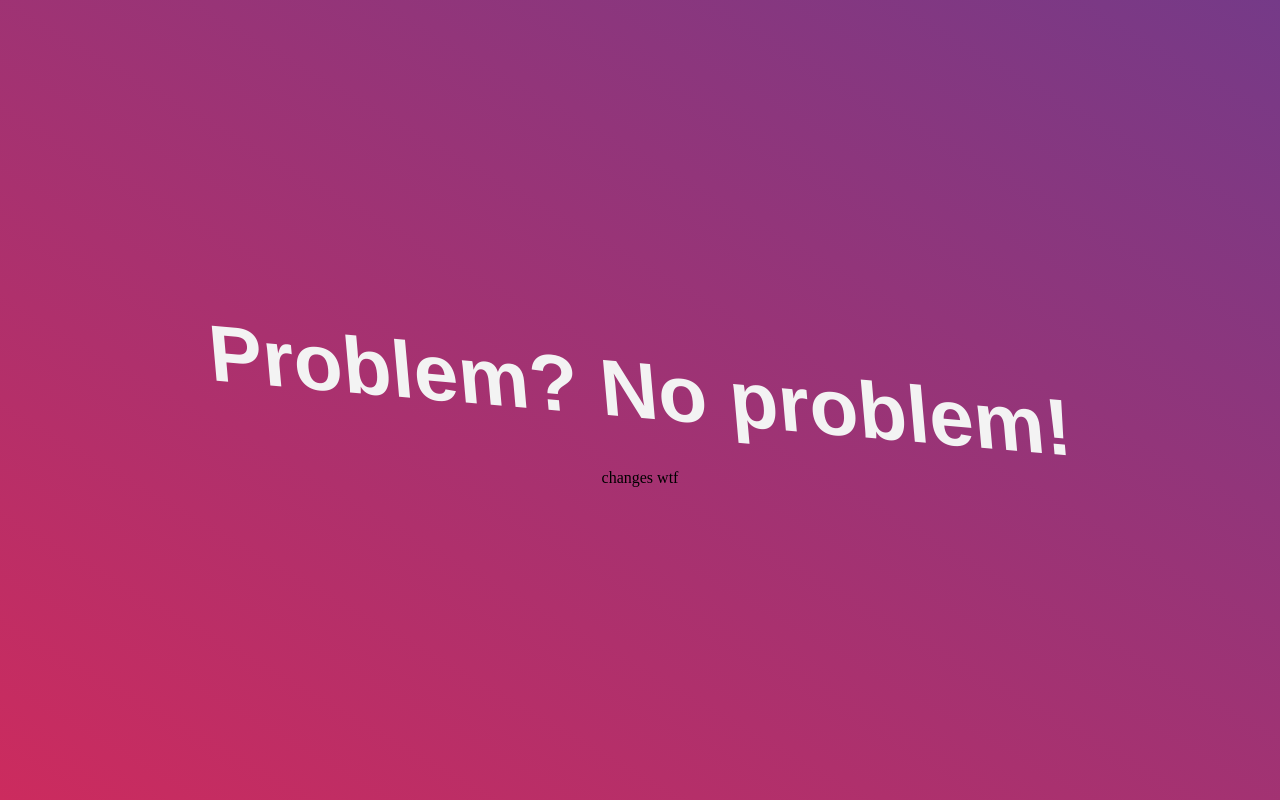
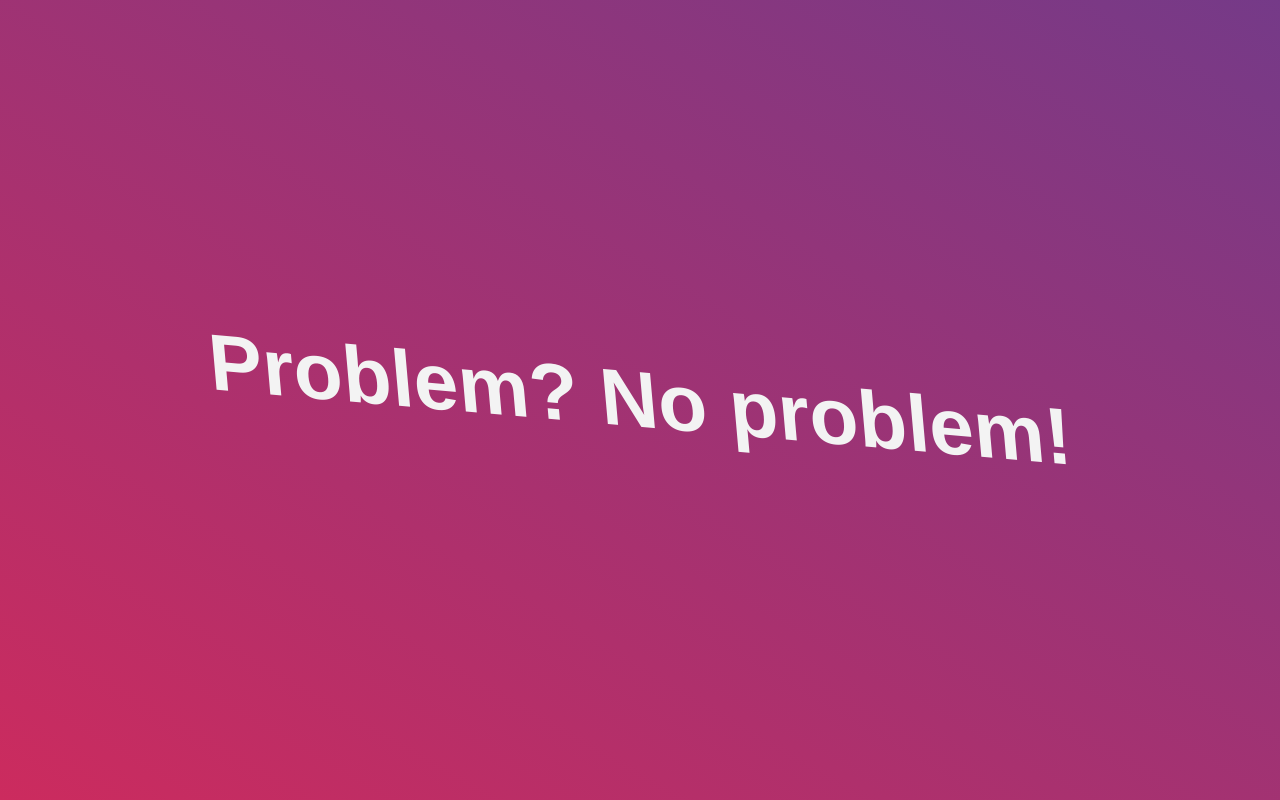
Before and after one commit to DenisDoc/problem1, a plain HTML site: page index.html in a window 1280 px wide. Drawn offline with Linux system fonts and the light colour scheme.

Commit message:
test if git is working

```diff
--- a/index.html
+++ b/index.html
@@ -10,7 +10,6 @@
   <body>
     <div class="container">
         <h1>Problem? No problem!</h1>
-        <p>changes wtf</p>
     <script src="./index.js"></script>
   </body>
 </html>
```
